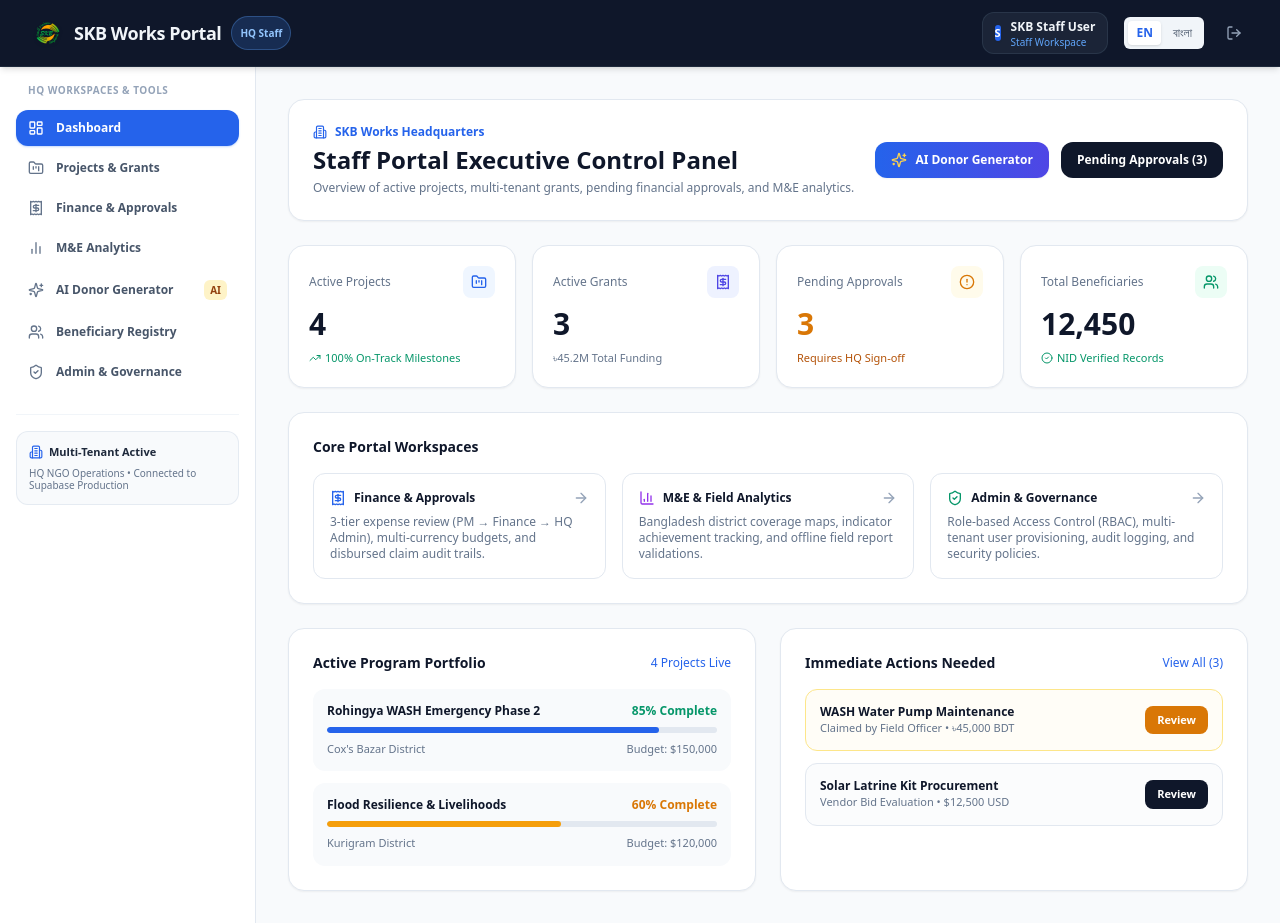
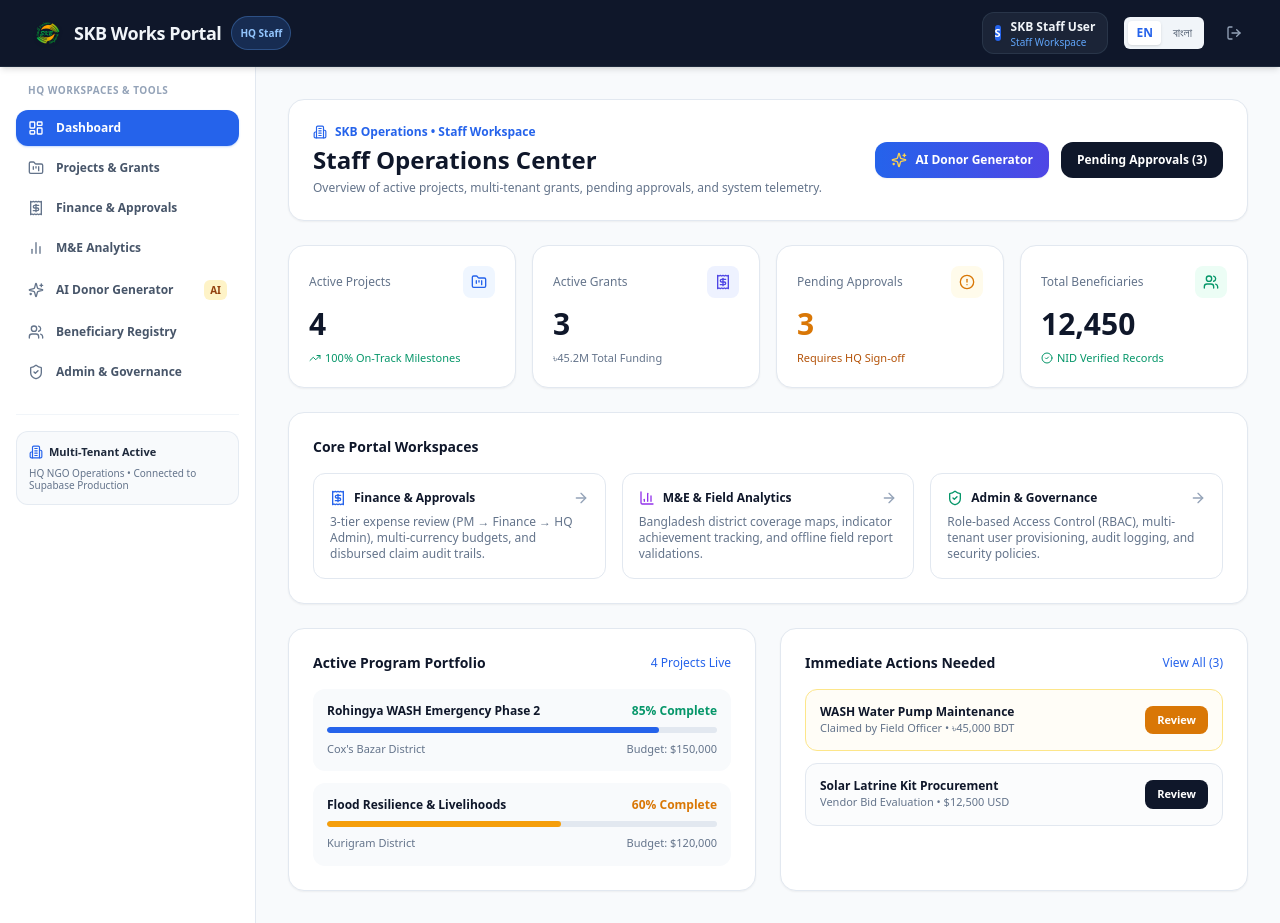
Before and after one commit to dhshishirD/skb-portal, a Next.js app: page /dashboard in a window 1280 px wide. Built offline with nearby package versions, Linux system fonts and the light colour scheme; no server answers.

Commit message:
Customize dashboard header and workspace descriptions dynamically based on user role designation

```diff
--- a/src/app/(staff)/dashboard/page.tsx
+++ b/src/app/(staff)/dashboard/page.tsx
@@ -1,7 +1,9 @@
 'use client';
 
+import { useState, useEffect } from 'react';
 import { useTranslations } from 'next-intl';
 import Link from 'next/link';
+import { createClient } from '@/lib/supabase/client';
 import {
   FolderKanban,
   Receipt,
@@ -14,12 +16,27 @@ import {
   TrendingUp,
   AlertCircle,
   Building2,
-  Calendar
+  Calendar,
+  Briefcase
 } from 'lucide-react';
 
 export default function StaffDashboardPage() {
+  const [designation, setDesignation] = useState<string>('Staff Workspace');
   const navT = useTranslations('Navigation');
   const roleT = useTranslations('RoleAreas');
+
+  useEffect(() => {
+    const supabase = createClient();
+    supabase.auth.getUser().then(({ data: { user } }) => {
+      if (user?.user_metadata?.designation) {
+        setDesignation(user.user_metadata.designation);
+      }
+    });
+  }, []);
+
+  const isProgramOfficer = designation.toLowerCase().includes('program') || designation.toLowerCase().includes('officer');
+  const isExecutive = designation.toLowerCase().includes('director') || designation.toLowerCase().includes('executive');
+  const isAdmin = designation.toLowerCase().includes('admin') || designation.toLowerCase().includes('it');
 
   return (
     <div className="space-y-6">
@@ -27,11 +44,17 @@ export default function StaffDashboardPage() {
       <div className="flex flex-col sm:flex-row sm:items-center justify-between gap-4 bg-white p-6 rounded-2xl border border-slate-200 shadow-sm">
         <div>
           <div className="flex items-center gap-2 text-xs font-semibold text-blue-600 mb-1">
-            <Building2 className="w-3.5 h-3.5" /> SKB Works Headquarters
+            <Building2 className="w-3.5 h-3.5" /> SKB Operations • {designation}
           </div>
-          <h1 className="text-2xl font-bold text-slate-900">{roleT('staff')} Executive Control Panel</h1>
+          <h1 className="text-2xl font-bold text-slate-900">
+            {isProgramOfficer ? 'Program Officer Workspace' : isExecutive ? 'Executive Control Panel' : 'Staff Operations Center'}
+          </h1>
           <p className="text-xs text-slate-500 mt-1">
-            Overview of active projects, multi-tenant grants, pending financial approvals, and M&E analytics.
+            {isProgramOfficer
+              ? 'Manage project logframes, work plans, field submissions, and M&E indicator progress.'
+              : isExecutive
+              ? 'High-level strategic portfolio overview, grant burn rates, and financial approvals.'
+              : 'Overview of active projects, multi-tenant grants, pending approvals, and system telemetry.'}
           </p>
         </div>
         <div className="flex items-center gap-3">
```
